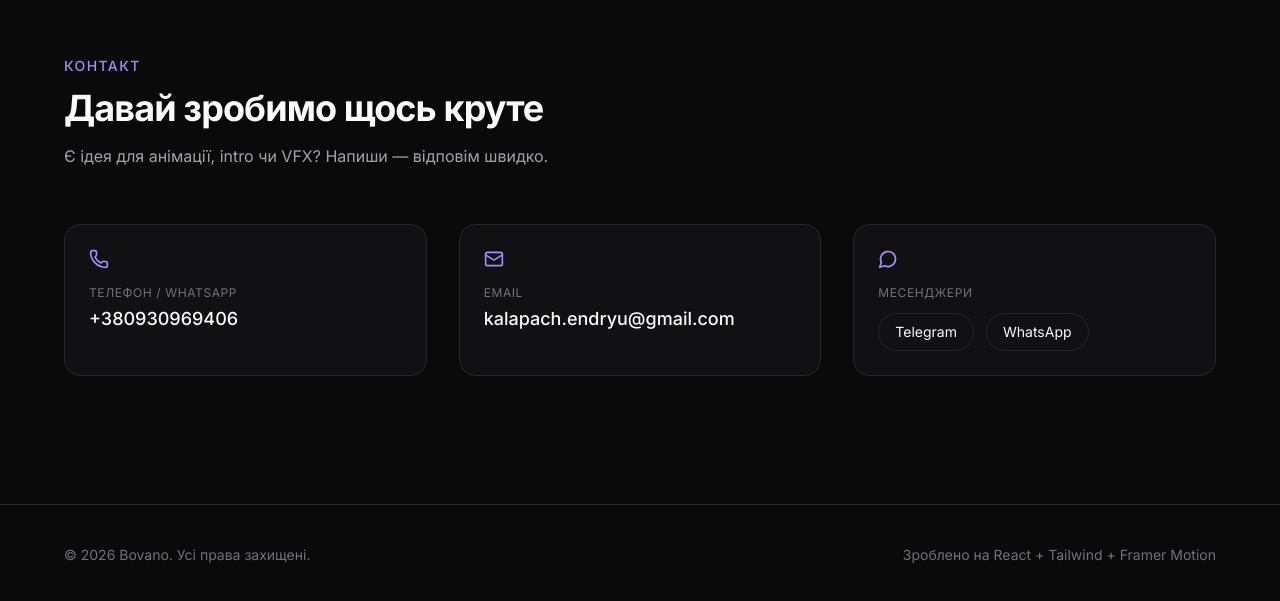
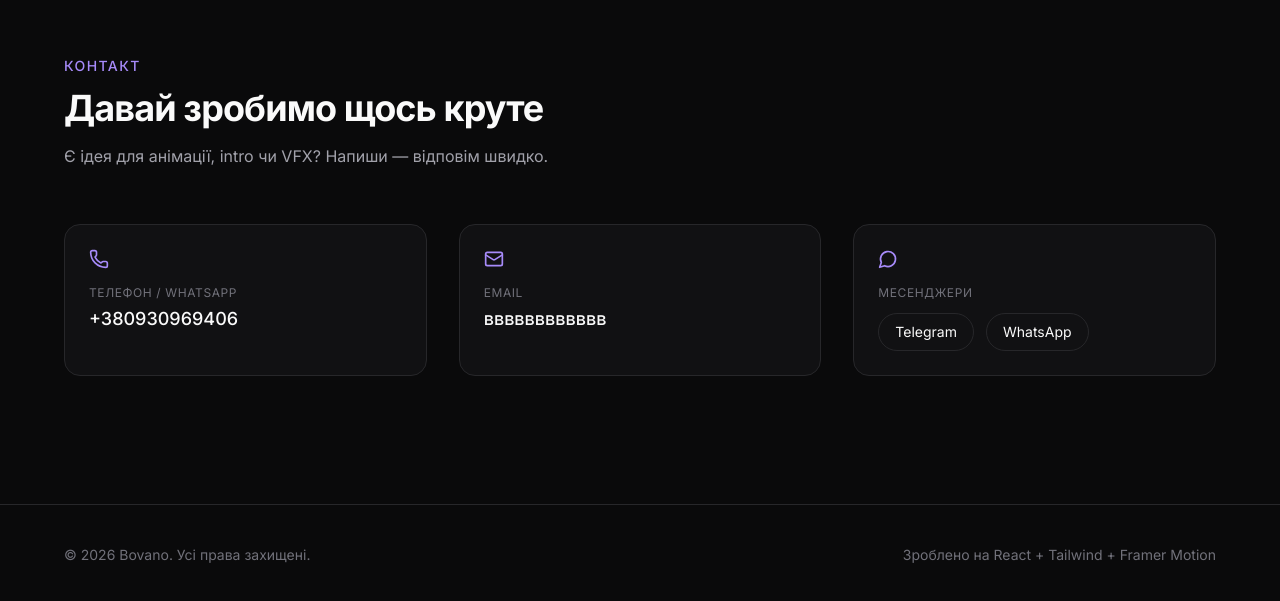
Before and after one commit to bulochka323/bobak-ivan-dev, a React (Vite) app: page / in a window 1280 px wide. Shown: the part 5522-6123 px from the top of the page. Built offline with nearby package versions, Linux system fonts and the light colour scheme.

Commit message:
Update portfolio.ts

```diff
--- a/src/data/portfolio.ts
+++ b/src/data/portfolio.ts
@@ -3,14 +3,14 @@ export const personalInfo = {
   role: "Motion Designer",
   tagline:
     "Моушн-дизайнер зі смаком до сучасної динамічної анімації. Створюю стильні intro, анімую логотипи та текст, перетворюючи звичайні ідеї на крутий візуальний продукт.",
-  email: "kalapach.endryu@gmail.com",
+  email: "вввввввввввв",
   phone: "+380930969406",
   location: "Україна / Львів",
   availability: "Відкритий до співпраці",
   socials: {
     telegram: "https://t.me/IvanBobak",
     whatsapp: "https://wa.me/380930969406",
-    portfolio: "https://mrvan.myportfolio.com",
+    portfolio: "",
   },
 };
 
```
